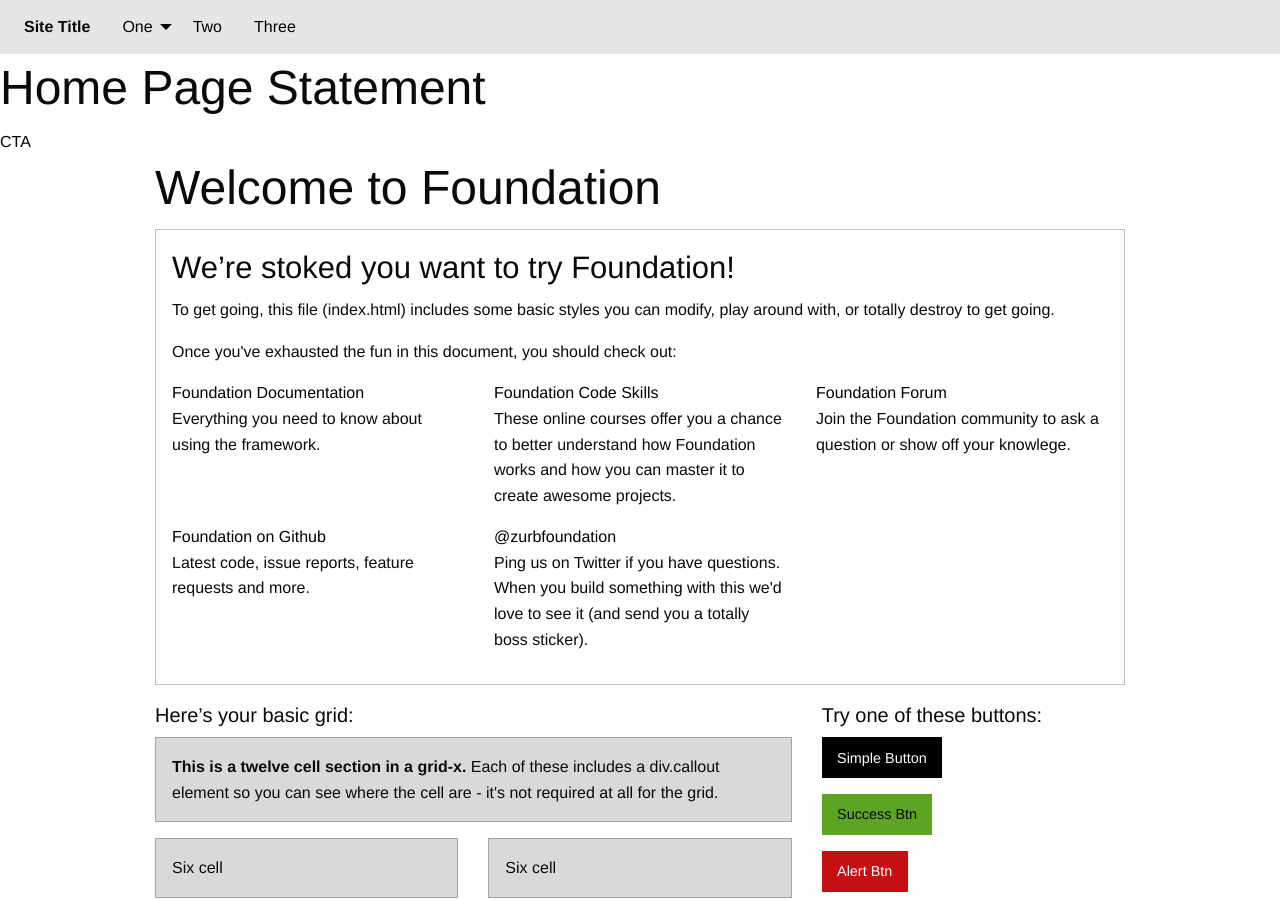
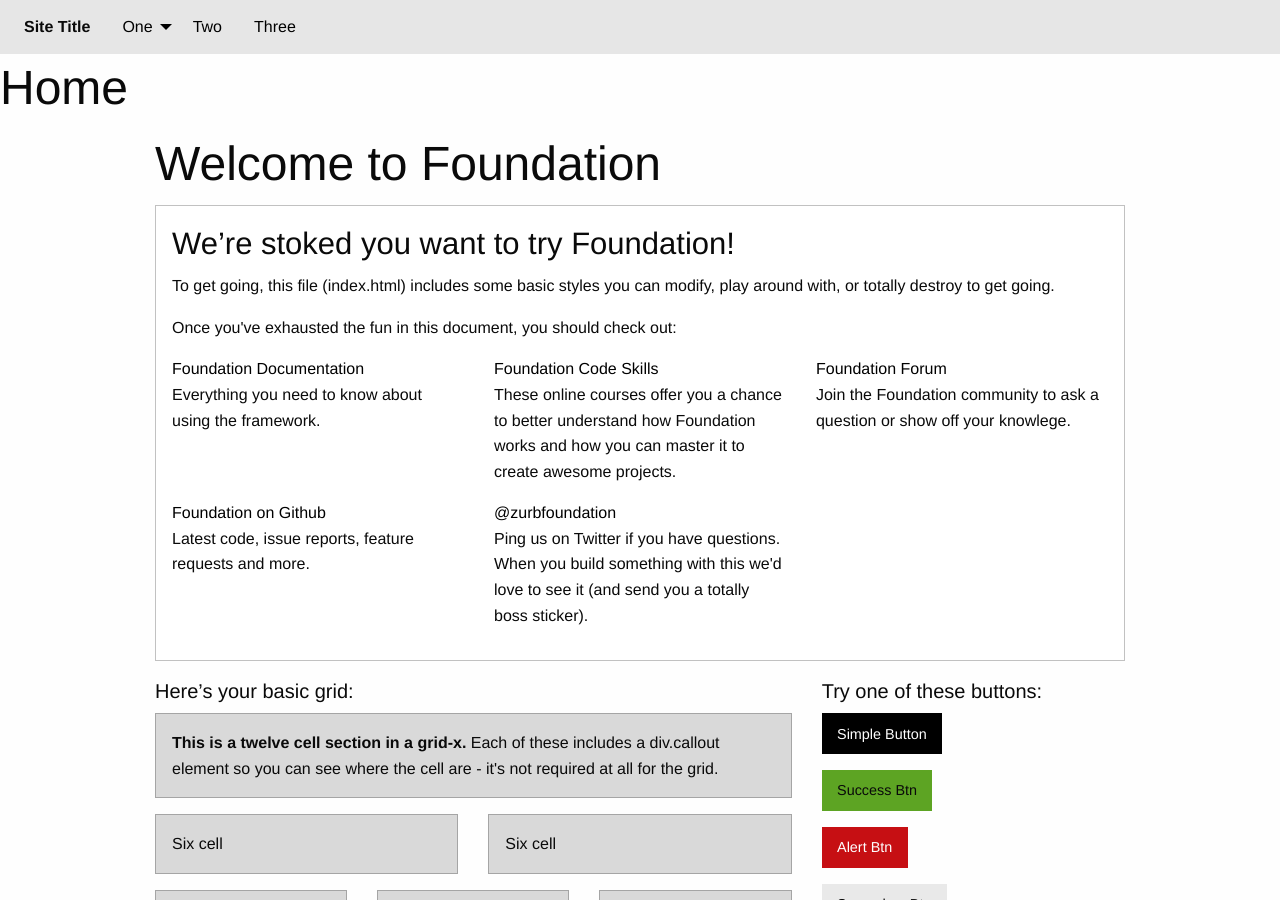
Before and after one commit to kristenzirkler/mother-natures-farm, a Jekyll site: the page built from index.html, in a window 1280 px wide and 900 px high. Built offline with Jekyll 4.4.1, drawn with Linux system fonts in a browser that asks for light colours.

Commit message:
removing more KZ boilerplate

```diff
--- a/_includes/home-hero.html
+++ /dev/null
@@ -1,6 +0,0 @@
-<div class="intro-hero">
-  <div class="inner">
-    <h1>Home Page Statement</h1>
-    <a class="button-standard" href="#">CTA</a>
-  </div>
-</div>
--- a/_layouts/default.html
+++ b/_layouts/default.html
@@ -32,18 +32,8 @@
 
 {% include header.html %}
 
-{% if page.title != "Home" %}
-<div class="page-header">
-  <div class="inner">
-    <h1>{{page.title}}</h1>
-  </div>
-</div>
-{% endif %}
-{% if page.title == "Home" %}
-{% include home-hero.html %}
-{% endif %}
-
 <div class="content">
+<h1>{{page.title}}</h1>
 {{ content }}
 </div>
 
```
